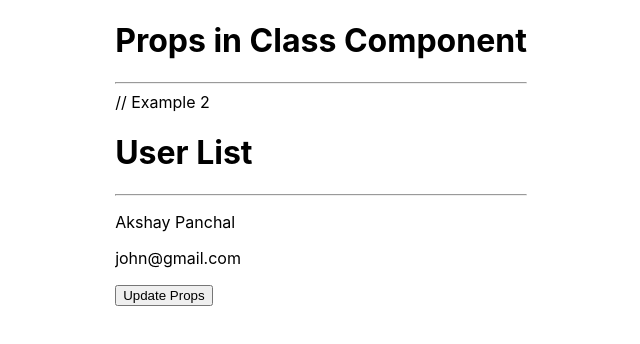
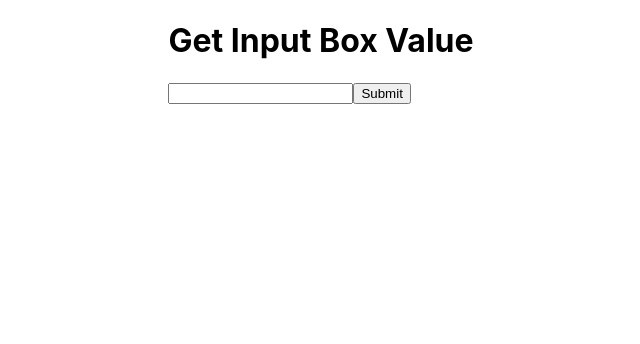
Before and after one commit to AKSHAY0128W/React, a React (Create React App) app: page / in a window 1280 px wide. Shown: the top 344 px of the page, without its empty margins (319-959 px from the left). Built offline with nearby package versions, Linux system fonts and the light colour scheme.

Commit message:
chore: Add InputBox component to App.js for user input functionality

```diff
--- a/src/App.js
+++ b/src/App.js
@@ -7,6 +7,7 @@
 import UserCard from './UserCard.jsx';
 import PropsClass from './propsClass.jsx';
 import UserList from './UserList';
+import InputBox from './inputBox.jsx';
 import React, { useState } from 'react';
 function App() {
 
@@ -65,7 +66,13 @@
         ))
       } */}
 
-      <PropsClass />
+      {/* <PropsClass /> */}
+
+      <InputBox />
+
+
+
+
     </>
   );
 }
--- /dev/null
+++ b/src/inputBox.jsx
@@ -0,0 +1,33 @@
+import React, { useState } from 'react'
+
+function InputBox() {
+
+   const [inputValue, setInputValue] = useState('')
+
+   const handleChange = (event) => {
+      console.log(event.target.value);
+      setInputValue(event.target.value)
+
+      setInputValueHide(false)
+   }
+
+   const [inputValueShow, setInputValueHide] = useState(false)
+
+
+   return (
+      <div>
+         {/* get input box value */}
+
+         <h1>Get Input Box Value</h1>
+
+         <input type="text" onChange={handleChange} />
+
+
+         <button onClick={() => setInputValueHide(true)}>Submit</button>
+
+         <p>{inputValueShow ? inputValue : ''} </p>
+      </div>
+   )
+}
+
+export default InputBox
```
